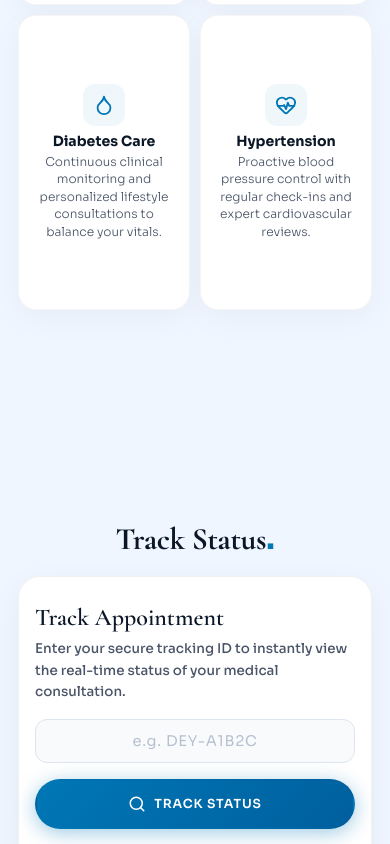
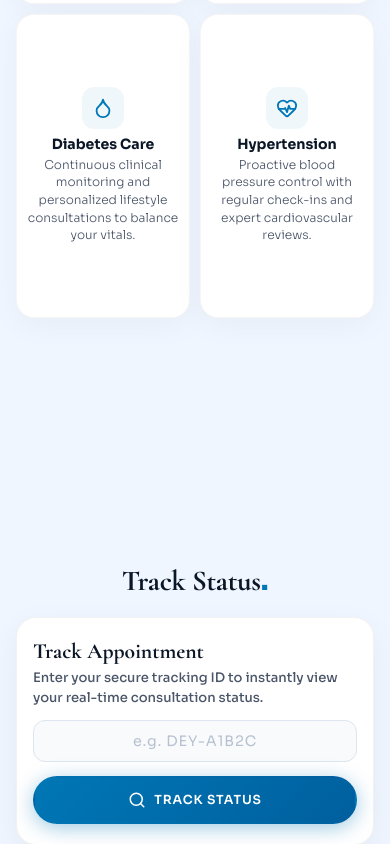
Before and after one commit to jitkarmakar46/DR.-Dey-s-website, a React (Vite) app in the folder frontend/: page / in a window 390 px wide. Shown: the part 1156-2000 px from the top of the page. Built offline with nearby package versions, Linux system fonts and the light colour scheme.

Commit message:
Fit appointment tracking card compactly on single mobile screen

```diff
--- a/frontend/src/index.css
+++ b/frontend/src/index.css
@@ -457,8 +457,9 @@ input[type="date"]::-webkit-calendar-picker-indicator { opacity: 0; width: 100%;
         align-items: center;
         justify-content: center;
         gap: 0;
-        padding: 20px 18px !important;
+        padding: 12px 16px !important;
         width: 100%;
+        box-sizing: border-box;
     }
 
     /* Hero on mobile */
@@ -469,7 +470,7 @@ input[type="date"]::-webkit-calendar-picker-indicator { opacity: 0; width: 100%;
     .hero-buttons { flex-direction: row !important; gap: 14px !important; justify-content: center !important; width: 100% !important; flex-wrap: nowrap !important; }
     .hero-buttons .btn { flex: 1 !important; min-width: 0 !important; max-width: 162px !important; padding: 14px 8px !important; font-size: 0.73rem !important; white-space: nowrap !important; }
 
-    .section-title { font-size: 1.95rem !important; margin-bottom: 0 !important; }
+    .section-title { font-size: 1.8rem !important; margin-bottom: 0 !important; }
 
     .services-grid { display: grid; grid-template-columns: repeat(2,1fr) !important; gap: 10px !important; width: 100%; flex-grow: 1; margin: 14px 0; }
     .service-card { padding: 14px 10px !important; height: 100%; justify-content: center; border-radius: 18px; }
@@ -478,13 +479,13 @@ input[type="date"]::-webkit-calendar-picker-indicator { opacity: 0; width: 100%;
     .service-card h3 { font-size: 0.88rem !important; margin-bottom: 4px !important; }
     .service-card p { font-size: 0.76rem !important; line-height: 1.45 !important; }
 
-    .glass-panel { width: 100%; max-width: 420px; padding: 26px 16px !important; border-radius: 22px !important; margin: 0 auto; display: flex; flex-direction: column; justify-content: center; box-shadow: 0 10px 32px rgba(0,0,0,0.05) !important; }
-    .glass-panel h2 { font-size: 1.5rem !important; margin-bottom: 6px !important; }
-    .glass-panel p { font-size: 0.84rem !important; margin-bottom: 16px !important; }
-    .form-group { margin-bottom: 13px !important; }
-    .form-group label { font-size: 0.7rem !important; }
-    .form-control { padding: 12px 14px !important; font-size: 0.92rem !important; border-radius: 12px !important; }
-    .glass-panel .btn { padding: 14px 0 !important; font-size: 0.78rem !important; }
+    .glass-panel { width: 100%; max-width: 420px; padding: 20px 16px !important; border-radius: 20px !important; margin: 0 auto; display: flex; flex-direction: column; justify-content: center; box-shadow: 0 10px 32px rgba(0,0,0,0.05) !important; box-sizing: border-box; }
+    .glass-panel h2 { font-size: 1.35rem !important; margin-bottom: 4px !important; }
+    .glass-panel p { font-size: 0.82rem !important; margin-bottom: 12px !important; }
+    .form-group { margin-bottom: 12px !important; }
+    .form-group label { font-size: 0.68rem !important; }
+    .form-control { padding: 11px 13px !important; font-size: 0.9rem !important; border-radius: 12px !important; }
+    .glass-panel .btn { padding: 13px 0 !important; font-size: 0.78rem !important; }
 
     .tracker-box { padding: 22px 14px !important; width: 100%; max-width: 420px; border-radius: 22px !important; }
     .tracker-box h2 { font-size: 1.4rem !important; }
--- a/frontend/src/pages/Home.jsx
+++ b/frontend/src/pages/Home.jsx
@@ -1,7 +1,7 @@
 import { useState, useEffect, useRef } from 'react';
 import axios from 'axios';
 import { Link } from 'react-router-dom';
-import { HeartPulse, Stethoscope, Droplet, Clock, ChevronRight, ChevronDown, Activity, Search, CheckCircle, PhoneCall, ShieldCheck, Award, Copy } from 'lucide-react';
+import { HeartPulse, Stethoscope, Droplet, Clock, ChevronRight, ChevronDown, Activity, Search, CheckCircle, PhoneCall, ShieldCheck, Award, Copy, X } from 'lucide-react';
 
 const Typewriter = () => {
     const text1 = "Advanced";
@@ -448,10 +448,25 @@ export default function Home() {
                 <div className="container">
                     <h2 className="section-title">Track Status<span className="title-dot">.</span></h2>
                     <div className="glass-panel clinical-card" style={{ maxWidth: '600px', margin: '0 auto' }}>
-                        <h2 style={{ marginBottom: '16px', color: 'var(--text-primary)', fontSize: '1.5rem', fontWeight: 600 }}>Track Appointment</h2>
-                        <p style={{ color: 'var(--text-secondary)', marginBottom: '32px', fontWeight: 500, fontSize: '1.05rem', lineHeight: '1.6' }}>Enter your secure tracking ID to instantly view the real-time status of your medical consultation.</p>
+                        <h2 style={{ marginBottom: !trackResult ? '12px' : '6px', color: 'var(--text-primary)', fontSize: '1.4rem', fontWeight: 700 }}>Track Appointment</h2>
+                        {!trackResult ? (
+                            <p style={{ color: 'var(--text-secondary)', marginBottom: '24px', fontWeight: 500, fontSize: '0.96rem', lineHeight: '1.5' }}>
+                                Enter your secure tracking ID to instantly view your real-time consultation status.
+                            </p>
+                        ) : (
+                            <p style={{ color: 'var(--text-secondary)', marginBottom: '14px', fontWeight: 500, fontSize: '0.85rem' }}>
+                                Real-time consultation details for ID: <strong style={{ color: 'var(--text-primary)', fontFamily: 'monospace' }}>{trackResult.trackingId || trackId}</strong>
+                            </p>
+                        )}
 
-                        <form onSubmit={handleTrack} style={{ display: 'flex', flexDirection: 'column', gap: '16px', marginBottom: '32px' }}>
+                        {trackError && (
+                            <div className="clinical-card" style={{ color: '#c5221f', padding: '14px 18px', border: '1px solid #fad2cf', background: 'rgba(252, 232, 230, 0.8)', borderRadius: '12px', fontSize: '0.88rem', fontWeight: 600, marginBottom: '16px' }}>
+                                {trackError}
+                            </div>
+                        )}
+
+                        {!trackResult ? (
+                            <form onSubmit={handleTrack} style={{ display: 'flex', flexDirection: 'column', gap: '14px' }}>
                                 <input
                                     type="text"
                                     className="form-control"
@@ -459,41 +474,48 @@ export default function Home() {
                                     value={trackId}
                                     onChange={e => setTrackId(e.target.value.toUpperCase())}
                                     required
-                                style={{ width: '100%', textAlign: 'center', fontSize: '1.1rem', letterSpacing: '0.05em' }}
+                                    style={{ width: '100%', textAlign: 'center', fontSize: '1.05rem', letterSpacing: '0.06em' }}
                                 />
                                 <button type="submit" className="btn btn-primary" style={{ width: '100%', gap: '8px' }}><Search size={18} /> Track Status</button>
                             </form>
+                        ) : (
+                            <div style={{ background: '#ffffff', border: '1.5px solid #e2e8f0', borderRadius: '18px', padding: '18px 20px', boxShadow: '0 4px 16px rgba(0,0,0,0.03)' }}>
+                                <div style={{ display: 'flex', justifyContent: 'space-between', alignItems: 'center', marginBottom: '14px' }}>
+                                    <div style={{ display: 'inline-flex', alignItems: 'center', gap: '6px', fontSize: '0.72rem', fontWeight: 700, color: 'var(--medical-green)', background: 'rgba(5, 150, 105, 0.08)', padding: '4px 10px', borderRadius: '50px' }}>
+                                        <span style={{ width: '6px', height: '6px', borderRadius: '50%', background: 'var(--medical-green)' }}></span>
+                                        Live Status
+                                    </div>
+                                    <button
+                                        type="button"
+                                        onClick={() => { setTrackResult(null); setTrackError(''); }}
+                                        style={{ background: '#f1f5f9', border: 'none', color: '#64748b', borderRadius: '50px', padding: '4px 12px', fontSize: '0.74rem', fontWeight: 700, cursor: 'pointer', display: 'flex', alignItems: 'center', gap: '4px' }}
+                                    >
+                                        <X size={12} /> New Search
+                                    </button>
+                                </div>
 
-                        {trackError && <div className="clinical-card" style={{ color: '#c5221f', padding: '16px', border: '1px solid #fad2cf', background: 'rgba(252, 232, 230, 0.8)', borderRadius: '8px', fontSize: '0.9rem', fontWeight: 500 }}>{trackError}</div>}
-
-                        {trackResult && (
-                            <div className="clinical-card" style={{ padding: '24px 20px', borderRadius: '16px', background: '#ffffff', border: '1px solid #e2e8f0', boxShadow: '0 4px 20px rgba(0,0,0,0.04)' }}>
-                                <div style={{ display: 'flex', alignItems: 'center', gap: '6px', fontSize: '0.78rem', fontWeight: 600, color: 'var(--medical-green)', marginBottom: '18px', background: 'rgba(5, 150, 105, 0.08)', padding: '6px 14px', borderRadius: '50px', width: 'fit-content' }}>
-                                    <span style={{ width: '8px', height: '8px', borderRadius: '50%', background: 'var(--medical-green)', display: 'inline-block' }}></span> Live Status Sync (Updates Automatically)
+                                <div style={{ display: 'flex', justifyContent: 'space-between', alignItems: 'flex-start', gap: '12px', paddingBottom: '12px', borderBottom: '1px solid #f1f5f9', marginBottom: '12px' }}>
+                                    <div>
+                                        <div style={{ fontSize: '0.68rem', fontWeight: 700, color: '#94a3b8', textTransform: 'uppercase', letterSpacing: '0.06em' }}>Patient</div>
+                                        <h4 style={{ margin: '2px 0 0', fontSize: '1.1rem', fontWeight: 800, color: '#0f172a', lineHeight: 1.2 }}>{trackResult.patientName}</h4>
                                     </div>
-                                <div style={{ display: 'flex', justifyContent: 'space-between', alignItems: 'center', flexWrap: 'wrap', gap: '10px', marginBottom: '20px', paddingBottom: '16px', borderBottom: '1px solid #f1f5f9' }}>
-                                    <div>
-                                        <div style={{ fontSize: '0.75rem', fontWeight: 700, color: '#94a3b8', textTransform: 'uppercase', letterSpacing: '0.05em' }}>Patient Name</div>
-                                        <h4 style={{ margin: '4px 0 0', fontSize: '1.2rem', fontWeight: 700, color: '#0f172a' }}>{trackResult.patientName}</h4>
-                                    </div>
-                                    <span className="status-badge" style={{ ...getStatusStyle(trackResult.status), padding: '6px 16px', borderRadius: '50px', fontSize: '0.86rem', fontWeight: 700 }}>
+                                    <span className="status-badge" style={{ ...getStatusStyle(trackResult.status), padding: '4px 12px', borderRadius: '50px', fontSize: '0.78rem', fontWeight: 700 }}>
                                         {trackResult.status}
                                     </span>
                                 </div>
-                                <div style={{ display: 'flex', flexDirection: 'column', gap: '14px' }}>
-                                    <div style={{ display: 'flex', justifyContent: 'space-between', alignItems: 'center', borderBottom: '1px solid #f8fafc', paddingBottom: '10px' }}>
-                                        <span style={{ color: '#64748b', fontSize: '0.9rem', fontWeight: 600 }}>Scheduled Date</span>
-                                        <strong style={{ color: '#0f172a', fontSize: '0.95rem', fontWeight: 700 }}>📅 {trackResult.date}</strong>
+
+                                <div style={{ display: 'flex', flexDirection: 'column', gap: '8px', fontSize: '0.86rem' }}>
+                                    <div style={{ display: 'flex', justifyContent: 'space-between', alignItems: 'center' }}>
+                                        <span style={{ color: '#64748b', fontWeight: 600 }}>Scheduled Date</span>
+                                        <strong style={{ color: '#0f172a', fontWeight: 700 }}>📅 {trackResult.date}</strong>
                                     </div>
-                                    <div style={{ display: 'flex', justifyContent: 'space-between', alignItems: 'center', borderBottom: '1px solid #f8fafc', paddingBottom: '10px' }}>
-                                        <span style={{ color: '#64748b', fontSize: '0.9rem', fontWeight: 600 }}>Consultation Slot</span>
-                                        <strong style={{ color: '#0f172a', fontSize: '0.95rem', fontWeight: 700 }}>🕒 {trackResult.time}</strong>
+                                    <div style={{ display: 'flex', justifyContent: 'space-between', alignItems: 'center' }}>
+                                        <span style={{ color: '#64748b', fontWeight: 600 }}>Consultation Slot</span>
+                                        <strong style={{ color: '#0f172a', fontWeight: 700 }}>🕒 {trackResult.time}</strong>
                                     </div>
-                                    <div style={{ display: 'flex', justifyContent: 'space-between', alignItems: 'center', paddingTop: '2px', gap: '16px' }}>
-                                        <span style={{ color: '#64748b', fontSize: '0.9rem', fontWeight: 600, flexShrink: 0 }}>Medical Concern</span>
-                                        <strong style={{ color: '#0284c7', fontSize: '0.95rem', fontWeight: 700, textAlign: 'right', wordBreak: 'break-word', maxWidth: '65%' }}>
-                                            {trackResult.department}
-                                        </strong>
+                                    <div style={{ display: 'flex', justifyContent: 'space-between', alignItems: 'center' }}>
+                                        <span style={{ color: '#64748b', fontWeight: 600 }}>Medical Concern</span>
+                                        <strong style={{ color: '#0284c7', fontWeight: 700 }}>🏥 {trackResult.department}</strong>
                                     </div>
                                 </div>
                             </div>
```
Lines whose indentation alone changed are shown as unchanged.
